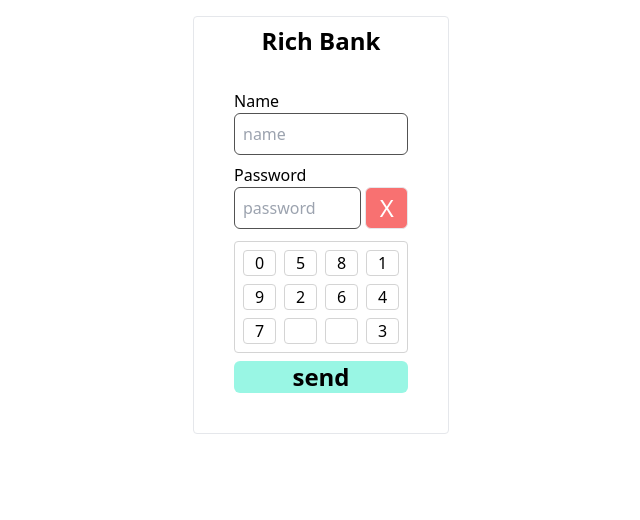
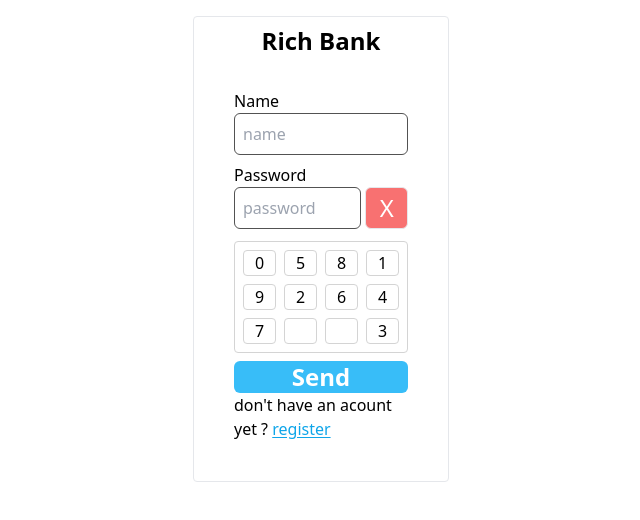
Before and after one commit to Graceghom1/Rich-Bank, an Angular app: page / in a window 1280 px wide. Shown: the top 520 px of the page, without its empty margins (319-959 px from the left). Built offline with nearby package versions, Linux system fonts and the light colour scheme.

Commit message:
login and register form base

```diff
--- a/src/app/app.module.ts
+++ b/src/app/app.module.ts
@@ -7,6 +7,7 @@ import { AccueilComponent } from './accueil/accueil.component';
 import { TransactionComponent } from './transaction/transaction.component';
 import { NewAccountComponent } from './new-account/new-account.component';
 import { FormsModule } from '@angular/forms';
+import { HttpClientModule } from '@angular/common/http';
 @NgModule({
   declarations: [
     AppComponent,
@@ -18,6 +19,7 @@ import { FormsModule } from '@angular/forms';
   imports: [
     BrowserModule,
     AppRoutingModule,
+    HttpClientModule,
     FormsModule
   ],
   providers: [],
--- a/src/app/auth-page/auth-page.component.html
+++ b/src/app/auth-page/auth-page.component.html
@@ -4,10 +4,10 @@
         <div>
             <form action="" class="p-8 flex flex-col " method="post">
                 <label for="">Name</label>
-                <input type="text" [(ngModel)]="loginInfos.user_name" name="user_name" class="border border-neutral-600 rounded-md p-2  mb-2" placeholder="name">
+                <input type="text" [(ngModel)]="loginInfos.user_name" name="name" class="border border-neutral-600 rounded-md p-2  mb-2" placeholder="name">
                 <label for="pwd">Password</label>
                 <div class="flex">
-                    <input type="password" [minLength]="6" [maxlength]="6" [(ngModel)]="loginInfos.user_password" name="user_password" class="border border-neutral-600 rounded-md w-3/4 p-2 me-1" placeholder="password"
+                    <input type="password" [minLength]="6" [maxlength]="6" [(ngModel)]="loginInfos.user_password" name="password" class="border border-neutral-600 rounded-md w-3/4 p-2 me-1" placeholder="password"
                         name="pwd" id="pwd">
                     <input type="button" (click)="deletePWd()" class="border rounded-md bg-red-400 text-2xl text-white w-1/4 p-1" value="X">
                 </div>
@@ -27,7 +27,9 @@
                     <input type="button" (click)="addToPwd($event)" class="border border-neutral-300 rounded cursor-pointer" value="{{array[11]}}">
                 </div>
 
-                <button class="text-2xl mt-2 font-bold bg-teal-200 rounded-md cursor-pointer">send</button>
+                <button (click)="send()" class="text-2xl mt-2 font-bold text-white bg-sky-400 rounded-md cursor-pointer hover:bg-sky-900">Send</button>
+                <p *ngIf="action == 'login'">don't have an acount yet ? <span class="underline underline-offset-2 text-sky-500" (click)="switchAction()">register</span> </p>
+                <p *ngIf="action == 'register'">already have an account ? <span class="underline underline-offset-2 text-sky-500" (click)="switchAction()">login</span> </p>
             </form>
         </div>
     </div>
--- a/src/app/auth-page/auth-page.component.ts
+++ b/src/app/auth-page/auth-page.component.ts
@@ -1,4 +1,6 @@
 import { Component } from '@angular/core';
+import { ApiService } from '../services/api.service';
+import { Router } from '@angular/router';
 
 @Component({
   selector: 'auth-page',
@@ -7,25 +9,53 @@ import { Component } from '@angular/core';
 })
 export class AuthPageComponent {
 
+
+  constructor(private apiService : ApiService, private router: Router){}
+
   loginInfos: any = {
     user_name:  '',
     user_password:  ''
 
   }
 
-   array = [1,2,3,4,5,6,7,8,9,0,'',''].sort(()=>Math.random()-0.5);
+  action : String =  'login';
+
+  array = [1,2,3,4,5,6,7,8,9,0,'',''].sort(()=>Math.random()-0.5);
 
 
-  wrightPassWord(){
-    this.loginInfos.user_password += 1;
-  }
+
 
   deletePWd(){
     this.loginInfos.user_password = '';
   }
   addToPwd(event:any){
-    this.loginInfos.user_password += event.target.value;
-    console.log(this.loginInfos.user_password)
-    console.log(this.array)
+    if (this.loginInfos.user_password.length < 6) {
+      this.loginInfos.user_password += event.target.value;
+    }
+    //console.log(this.loginInfos.user_password)
+  }
+
+  switchAction(){
+    if (this.action == 'login') {
+      this.action =  'register'
+    }else if(this.action == 'register'){
+      this.action = 'login'
+    }
+
+    console.log(this.action);
+  }
+
+  send(){
+
+    if (this.action == 'login') {
+      this.apiService.login(this.loginInfos.user_name,this.loginInfos.user_password);
+
+    }else if(this.action == 'register'){
+      this.apiService.register(this.loginInfos.user_name,this.loginInfos.user_password);
+
+    }
+
+
+
   }
 }
--- /dev/null
+++ b/src/app/services/api.service.ts
@@ -0,0 +1,38 @@
+import { Injectable } from '@angular/core';
+import { HttpClient } from '@angular/common/http';
+import { Router } from '@angular/router';
+
+@Injectable({
+  providedIn: 'root'
+})
+export class ApiService {
+
+  baseUrl : String = 'https://coding-bank.fly.dev/';
+
+  user  = {
+    name : '',
+    clientCode : '',
+    token : ''
+  }
+
+  constructor(private http: HttpClient , private router: Router) { }
+
+  register(user_name:String , user_password : String){
+    console.log(user_name)
+    console.log(user_password)
+    return this.http.post(this.baseUrl+"auth/register",{name:user_name, password:user_password}).subscribe(data=> this.setUserInfos((data as any).user.name,(data as any).user.clientCode,(data as any).jwt ))
+  }
+
+  login(clientCode:String , user_password : String){
+    return this.http.post(this.baseUrl+"auth/login",{clientCode:clientCode, password:user_password}).subscribe(data=> this.setUserInfos((data as any).user.name,(data as any).user.clientCode,(data as any).jwt ))
+  }
+
+  setUserInfos(name : string,clientCode: string,tkn: string){
+    this.user.name = name;
+    this.user.clientCode = clientCode;
+    this.user.token = tkn;
+
+    localStorage.setItem('user',JSON.stringify(this.user) );
+    this.router.navigateByUrl('accueil')
+  }
+}
--- a/src/index.html
+++ b/src/index.html
@@ -2,7 +2,7 @@
 <html lang="en">
 <head>
   <meta charset="utf-8">
-  <title>>Rich Bank</title>
+  <title>Rich Bank</title>
   <base href="/">
   <meta name="viewport" content="width=device-width, initial-scale=1">
   <link rel="icon" type="image/x-icon" href="favicon.ico">
```
Also changed, not shown: 1 other file (tests, documents, lock files or other folders).
